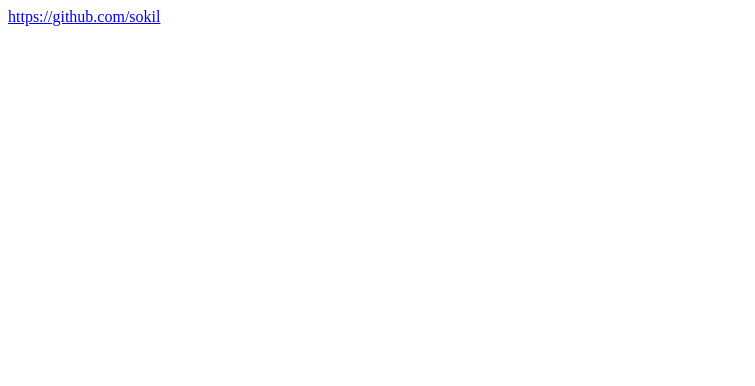
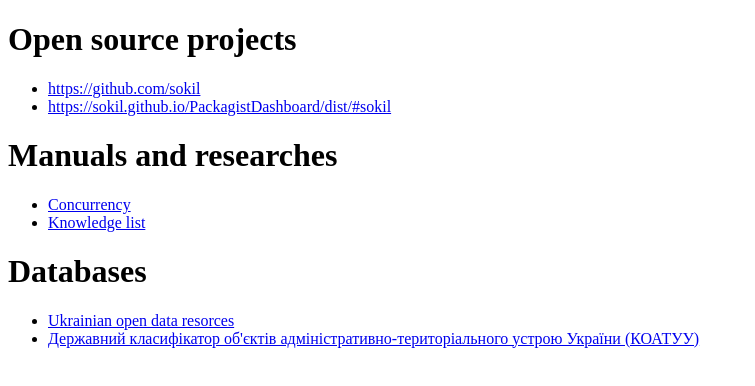
Before and after one commit to sokil/sokil.github.io, a plain HTML site: page index.html in a window 1280 px wide. Shown: the whole page, without its empty margins (0-755 px from the left). Drawn offline with Linux system fonts and the light colour scheme.

Commit message:
Update index.html

```diff
--- a/index.html
+++ b/index.html
@@ -12,6 +12,22 @@
     </script>
   </head>
   <body>
-      <a href="https://github.com/sokil">https://github.com/sokil</a>
+    <h1>Open source projects</h1>
+    <ul>
+      <li><a href="https://github.com/sokil">https://github.com/sokil</a>
+      <li><a href="Packagit stats">https://sokil.github.io/PackagistDashboard/dist/#sokil</a>
+    </ul>
+
+    <h1>Маnuals and researches</h1>
+    <ul>
+      <li><a href="https://sokil.github.io/php-concurrency-labs/">Concurrency</a>
+      <li><a href="https://sokil.github.com/knowledge-list">Knowledge list</a>
+    </ul>
+
+    <h1>Databases</h1>
+    <ul>
+      <li><a href="https://sokil.github.io/opendata.ua/">Ukrainian open data resorces</a></li>
+      <li><a href="https://github.com/sokil/koatuu">Державний класифікатор об'єктів адміністративно-територіального устрою України (КОАТУУ)</a></li>
+    </ul>
   </body>
 </html>
```
